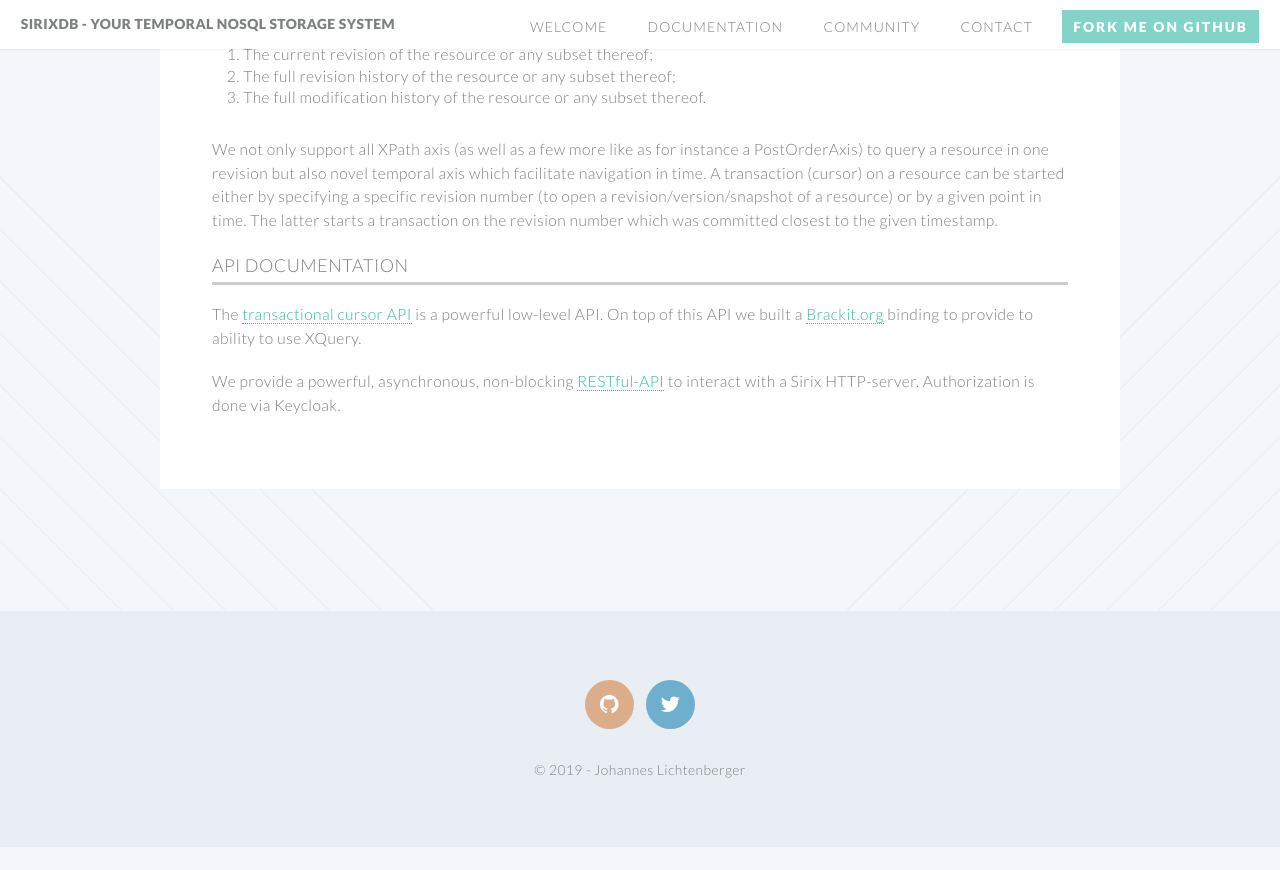
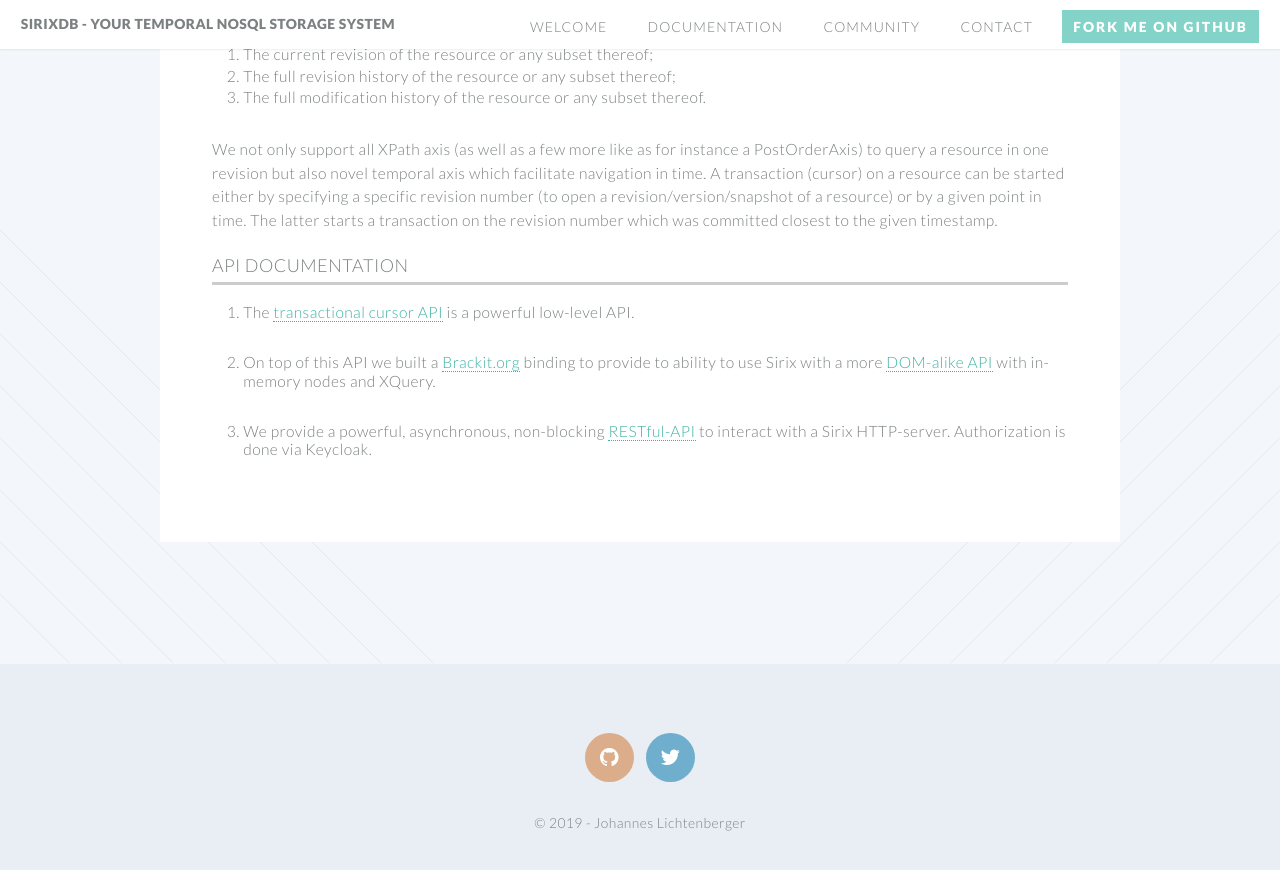
Before and after one commit to sirixdb/sirixdb.github.io, a Jekyll site: the page built from documentation.md, in a window 1280 px wide and 900 px high, scrolled down 684 px. Shown: the top 870 px of the window. Built offline with Jekyll 4.4.1, drawn with Linux system fonts in a browser that asks for light colours; our own code applies the rules of GitHub Pages for plain Markdown files; before the commit the page ends 1531 px from its top, so only the background shows below that.

Commit message:
Update documentation.md

```diff
--- a/documentation.md
+++ b/documentation.md
@@ -14,6 +14,8 @@ We not only support all XPath axis (as well as a few more like as for instance a
 
 ### API documentation
 
-The [transactional cursor API](/transactional-cursor-api.html) is a powerful low-level API. On top of this API we built a [Brackit.org](http://brackit.org) binding to provide to ability to use XQuery.
+1. The [transactional cursor API](/transactional-cursor-api.html) is a powerful low-level API.
 
-We provide a powerful, asynchronous, non-blocking [RESTful-API](/rest-api.html) to interact with a Sirix HTTP-server. Authorization is done via Keycloak.
+2. On top of this API we built a [Brackit.org](http://brackit.org) binding to provide to ability to use Sirix with a more [DOM-alike API](/dom-alike-api.html) with in-memory nodes and XQuery.
+
+3. We provide a powerful, asynchronous, non-blocking [RESTful-API](/rest-api.html) to interact with a Sirix HTTP-server. Authorization is done via Keycloak.
```
